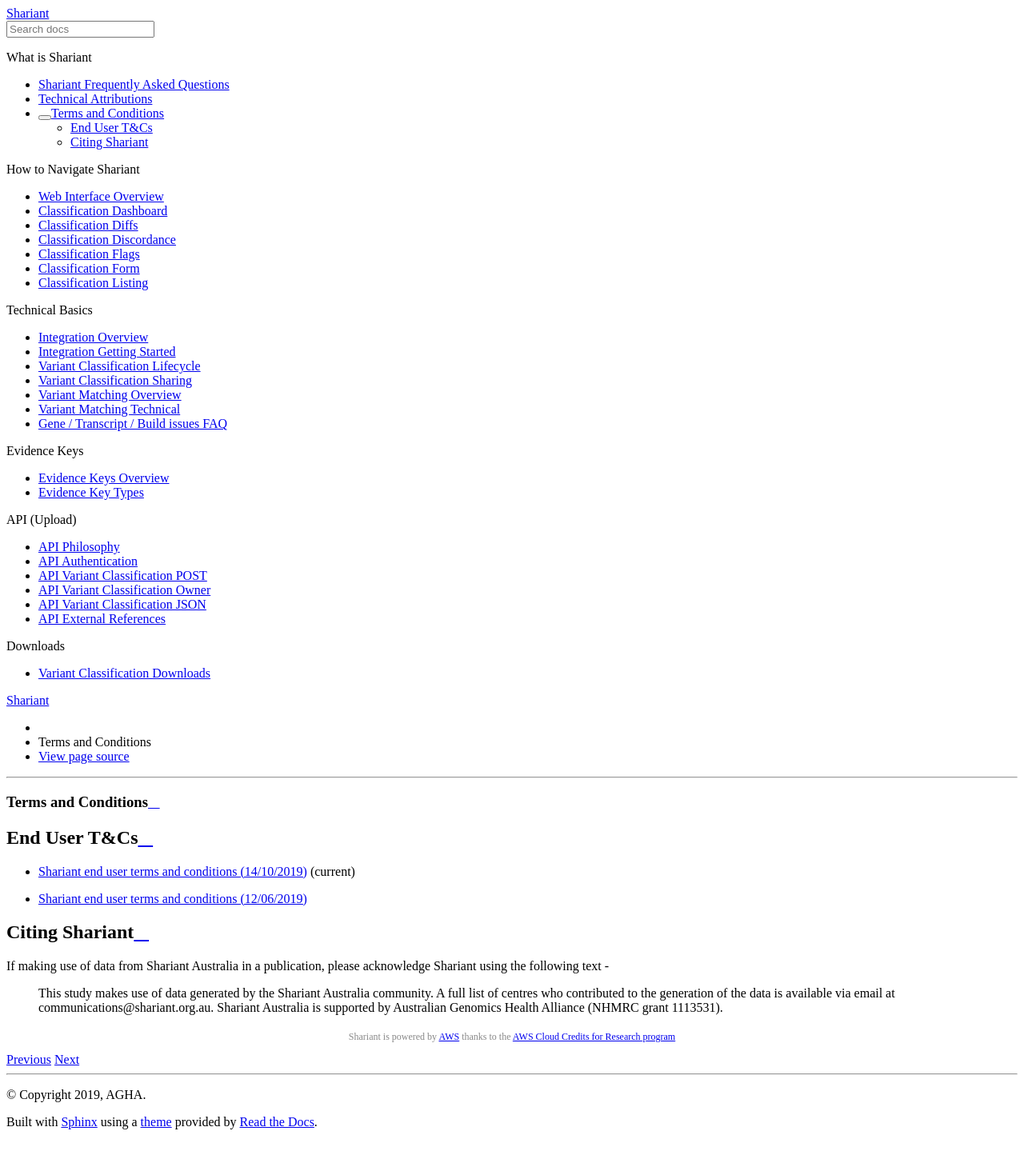
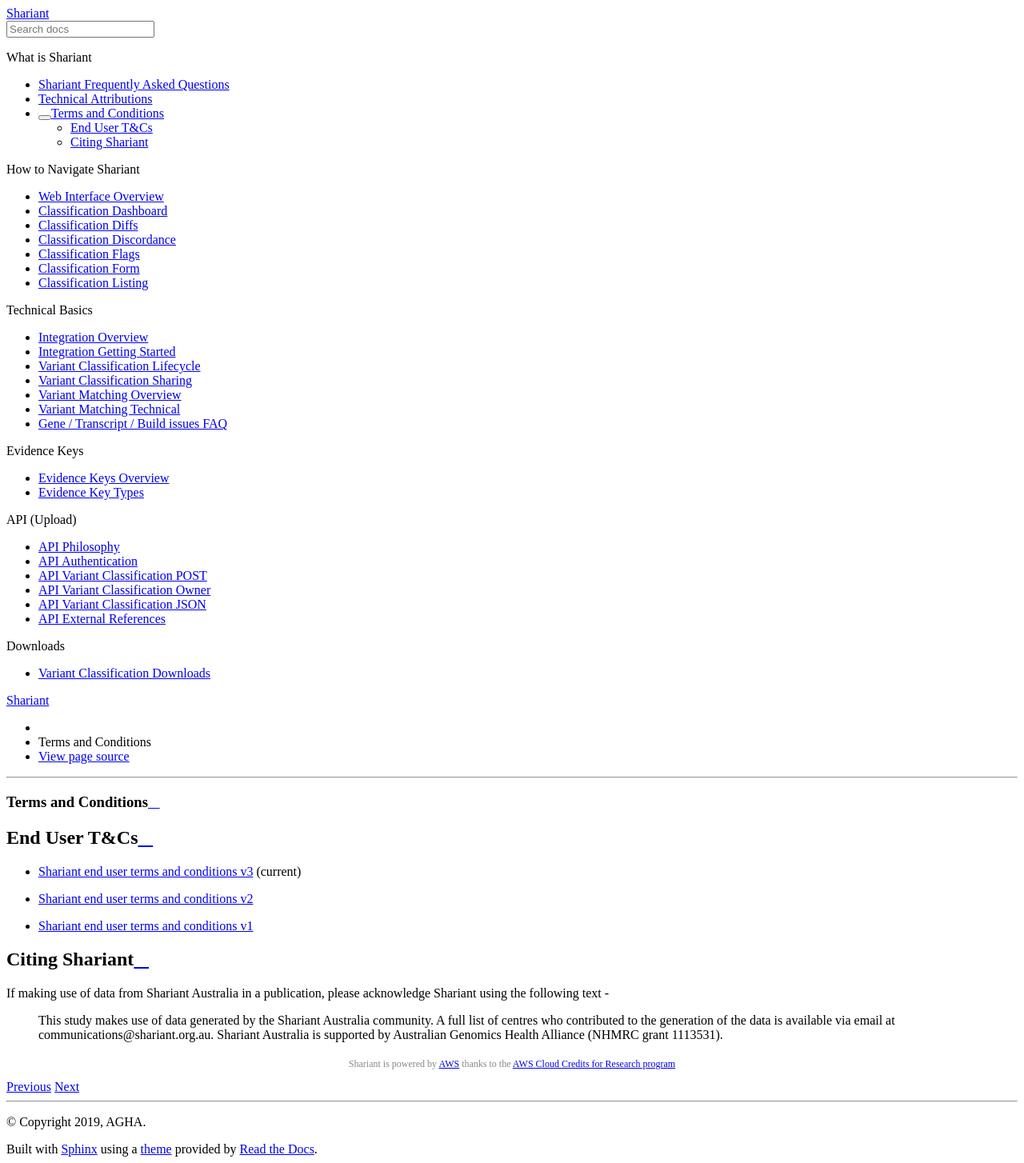
Before and after one commit to SACGF/shariant_docs, a Sphinx documentation site: the page built from docs/faq/terms_and_conditions.md, in a window 1280 px wide. Shown: the whole page at 80% size. Built offline with Sphinx 7.4.7 and the Read the Docs theme 2.0.0, drawn with Linux system fonts in a browser that asks for light colours; before the commit the page ends 1420 px from its top, so only the background shows below that.

Commit message:
Host updated terms and conditions

```diff
--- a/docs/faq/terms_and_conditions.md
+++ b/docs/faq/terms_and_conditions.md
@@ -1,9 +1,9 @@
 # Terms and Conditions
 
 ## End User T&Cs
-
-* <a href="../pdf/End User Terms_Australian Genomics_Shariant_updated 14 Oct 2019 pdf.pdf">Shariant end user terms and conditions (14/10/2019)</a> (current)
-* <a href="../pdf/End User Terms_Australian Genomics_Shariant_12 June 2019 FINAL.pdf">Shariant end user terms and conditions (12/06/2019)</a>
+* <a href="../pdf/Shariant_End_User_Terms_v3.pdf">Shariant end user terms and conditions v3</a> (current)
+* <a href="../pdf/End User Terms_Australian Genomics_Shariant_updated 14 Oct 2019 pdf.pdf">Shariant end user terms and conditions v2</a>
+* <a href="../pdf/End User Terms_Australian Genomics_Shariant_12 June 2019 FINAL.pdf">Shariant end user terms and conditions v1</a>
 
 ## Citing Shariant
 
```
Also changed, not shown: 2 other files.
